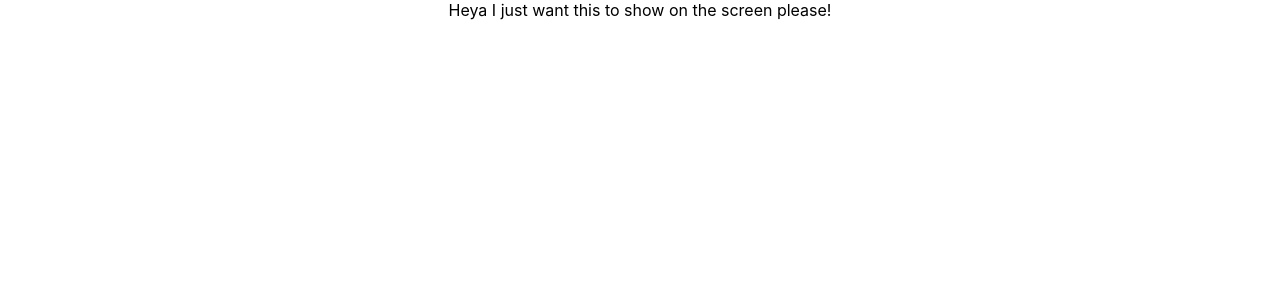
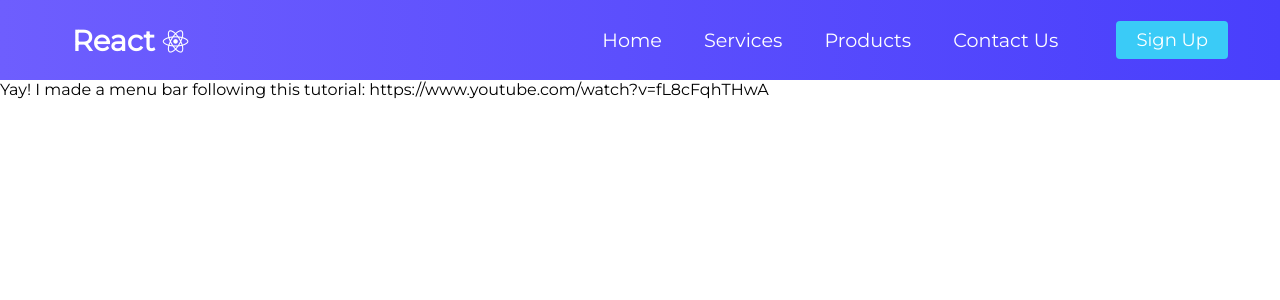
Before and after one commit to MonkeySki/menu-links, a React (Create React App) app: page / in a window 1280 px wide. Shown: the top 300 px of the page. Built offline with nearby package versions, Linux system fonts and the light colour scheme; the HTML template or start-up script is replaced by a standard one.

Commit message:
Complete

```diff
--- a/public/index.html
+++ b/public/index.html
@@ -9,6 +9,10 @@
       name="description"
       content="Web site created using create-react-app"
     />
+    <script src="https://kit.fontawesome.com/2bf2a5a4a2.js" crossorigin="anonymous"></script>
+    <link rel="preconnect" href="https://fonts.googleapis.com">
+    <link rel="preconnect" href="https://fonts.gstatic.com" crossorigin>
+    <link href="https://fonts.googleapis.com/css2?family=Montserrat&display=swap" rel="stylesheet">
     <link rel="apple-touch-icon" href="%PUBLIC_URL%/logo192.png" />
     <!--
       manifest.json provides metadata used when your web app is installed on a
--- a/src/App.css
+++ b/src/App.css
@@ -1,38 +1,6 @@
-.App {
-  text-align: center;
+*{
+  box-sizing: border-box;
+  margin: 0;
+  padding: 0;
+  font-family: 'Montserrat', sans-serif;
 }
-
-.App-logo {
-  height: 40vmin;
-  pointer-events: none;
-}
-
-@media (prefers-reduced-motion: no-preference) {
-  .App-logo {
-    animation: App-logo-spin infinite 20s linear;
-  }
-}
-
-.App-header {
-  background-color: #282c34;
-  min-height: 100vh;
-  display: flex;
-  flex-direction: column;
-  align-items: center;
-  justify-content: center;
-  font-size: calc(10px + 2vmin);
-  color: white;
-}
-
-.App-link {
-  color: #61dafb;
-}
-
-@keyframes App-logo-spin {
-  from {
-    transform: rotate(0deg);
-  }
-  to {
-    transform: rotate(360deg);
-  }
-}
--- a/src/App.js
+++ b/src/App.js
@@ -1,10 +1,12 @@
 import React from 'react'
 import './App.css';
+import Navbar from "./components/Navbar/Navbar";
 
 function App() {
   return (
     <div className="App">
-      Heya I just want this to show on the screen please!
+      <Navbar />
+      Yay! I made a menu bar following this tutorial: https://www.youtube.com/watch?v=fL8cFqhTHwA
     </div>
   );
 }
--- /dev/null
+++ b/src/components/Button.css
@@ -0,0 +1,47 @@
+:root {
+    --primary: #3acbf7;
+
+}
+
+.btn{
+    padding: 8px 20px;
+    border-radius: 4px;
+    outline: none;
+    border: none;
+    cursor: pointer;
+}
+
+.btn:hover {
+    padding: 8px 20px;
+    transition: all 0.3s ease-out;
+    background: #fff;
+    color: #6568F4;
+    transition: 250ms;
+}
+
+.btn--primary{
+    background-color: var(--primary);
+}
+
+.btn--outline{
+    background-color: transparent;
+    color: #fff;
+    padding: 8px 20px;
+    border-radius: 4px;
+    border: 1px solid var(--primary);
+    transition: all 0.3s ease-out;
+}
+
+.btn--medium{
+    padding: 8px 20px;
+    border-radius: 4px;
+    font-size: 18px;
+    color: #fff;
+}
+
+.btn--large{
+    padding: 12px 26px;
+    border-radius: 4px;
+    font-size: 20px;
+    color: #fff;
+}
--- /dev/null
+++ b/src/components/Button.js
@@ -0,0 +1,28 @@
+import React from 'react'
+import './Button.css'
+
+const STYLES = [
+    'btn--primary',
+    'btn--outline'
+]
+
+const SIZES = [
+    'btn--medium',
+    'btn--large'
+]
+
+export const Button = ({
+    children,
+    type,
+    onClick,
+    buttonStyle,
+    buttonSize
+}) => {
+    const checkButtonStyle = STYLES.includes(buttonStyle) ? buttonStyle : STYLES[0]
+    const checkButtonSize = SIZES.includes(buttonSize) ? buttonSize : SIZES[0]
+    return(
+        <button className={`btn ${checkButtonStyle} ${checkButtonSize}`} onClick={onClick} type={type}>
+            {children}
+        </button>
+    )
+}
--- /dev/null
+++ b/src/components/Navbar/MenuItems.js
@@ -0,0 +1,31 @@
+export const MenuItems = [
+    {
+        title: 'Home',
+        url: '#',
+        cName: 'nav-links'
+    },
+
+    {
+        title: 'Services',
+        url: '#',
+        cName: 'nav-links'
+    },
+
+    {
+        title: 'Products',
+        url: '#',
+        cName: 'nav-links'
+    },
+
+    {
+        title: 'Contact Us',
+        url: '#',
+        cName: 'nav-links'
+    },
+
+    {
+        title: 'Sign Up',
+        url: '#',
+        cName: 'nav-links-mobile'
+    }
+]
--- /dev/null
+++ b/src/components/Navbar/Navbar.css
@@ -0,0 +1,137 @@
+.NavbarItems{
+    background: linear-gradient(90deg, rgb(110,94,254) 0%, rgba(73,63,252,1) 100%);
+    height: 80px;
+    display: flex;
+    justify-content: center;
+    align-items: center;
+    font-size: 1.2rem;
+}
+
+.navbar-logo {
+    color: #fff;
+    justify-self: start;
+    margin-left: 20px;
+    cursor: pointer;
+}
+
+.fa-react {
+    margin-left: 0.5rem;
+    font-size: 1.6rem;
+}
+
+.nav-menu {
+    display: grid;
+    grid-template-columns: repeat(5, auto);
+    grid-gap: 10px;
+    list-style: none;
+    text-align: center;
+    width: 70vw;
+    justify-content: end;
+    margin-right: 2rem;
+}
+
+.nav-links {
+    color: white;
+    text-decoration: none;
+    padding: 0.5rem 1rem;
+}
+
+.nav-links:hover{
+    background-color: #6d76f7;
+    border-radius: 4px;
+    transition: all 0.2s ease-out;
+}
+
+.fa-bars{
+    color: #fff;
+}
+
+.nav-links-mobile{
+    display: none;
+}
+
+.menu-icon{
+    display: none;
+}
+
+@media screen and (max-width:960px){
+    .NavbarItems{
+        position: relative;
+    }
+    .nav-menu{
+        display: flex;
+        flex-direction: column;
+        width: 100%;
+        height: 500px;
+        position: absolute;
+        top: 80px;
+        left: -100%;
+        opacity: 1;
+        transition: all 0.5s ease;
+    }
+
+    .nav-menu.active{
+        background: #6668f4;
+        left: 0;
+        opacity: 1;
+        transition: all 0.5s ease;
+        z-index: 1;
+    }
+
+    .nav-links{
+        text-align: center;
+        padding: 2rem;
+        width: 100%;
+        display: table;
+    }
+
+    .nav-links:hover{
+        background-color: #7577fa;
+        border-radius: 0;
+    }
+
+    .navbar-logo{
+        position: absolute;
+        top: 0;
+        left:0;
+        transform: translate(25%, 50%);
+    }
+
+    .menu-icon{
+        display: block;
+        position: absolute;
+        top: 0;
+        right: 0;
+        transform: translate(-100%, 60%);
+        font-size: 1.8rem;
+        cursor: pointer;
+    }
+
+    .fa-times{
+        color: #fff;
+        font-size: 2rem;
+    }
+
+    .nav-links-mobile{
+        display: block;
+        text-align: center;
+        padding: 1.5rem;
+        margin: 2rem auto;
+        border-radius: 4px;
+        width: 80%;
+        background: #4ad9e4;
+        text-decoration: none;
+        color: #fff;
+        font-size: 1.5rem;
+    }
+
+    .nav-links-mobile:hover{
+        background: #fff;
+        color: #6568F4;
+        transition: 250ms;
+    }
+
+    Button{
+        display: none;
+    }
+}
--- /dev/null
+++ b/src/components/Navbar/Navbar.js
@@ -0,0 +1,38 @@
+import React, { Component } from "react";
+import { Button } from "../Button";
+import {MenuItems} from "./MenuItems"
+import './Navbar.css'
+
+class Navbar extends Component{
+    state = {clicked: false}
+    handleClick = () => {
+        this.setState({clicked: !this.state.clicked})
+    }
+
+    render(){
+        return(
+            <nav className="NavbarItems">
+                <h1 className="navbar-logo">React<i className="fab fa-react"></i></h1>
+                    <div className="menu-icon" onClick={this.handleClick}>
+                        <i className={this.state.clicked ? 'fas fa-times' : 'fas fa-bars'}></i>
+
+                    </div>
+                    <ul className={this.state.clicked ? 'nav-menu active' : 'nav-menu'}>
+                        {MenuItems.map((item, index)=>{
+                            return(
+                                <li key={index}>
+                                    <a className={item.cName} href={item.url}>
+                                    {item.title}
+                                    </a>
+                                </li>
+                            )
+                        })}
+
+                    </ul>
+                    <Button>Sign Up</Button>
+            </nav>
+        )
+    }
+}
+
+export default Navbar;
```
